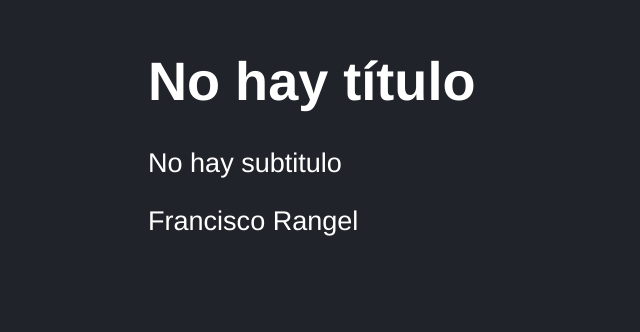
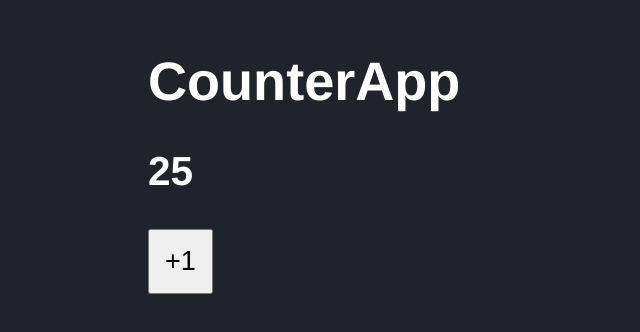
Before and after one commit to brunocoronado49/react-course-fernando, a React (Vite) app in the folder sectionFour/counter-app/: page / in a window 1280 px wide. Shown: the part 134-466 px from the top of the page, without its empty margins (0-640 px from the left). Built offline with nearby package versions, Linux system fonts and the light colour scheme.

Commit message:
Eventos en generales, hay bastantes se pueden hacer muchas cosas

```diff
--- /dev/null
+++ b/sectionFour/counter-app/src/CounterApp.jsx
@@ -0,0 +1,21 @@
+import PropTypes from "prop-types";
+
+const handleAdd = (event) => console.log(event);
+
+export const CounterApp = ({ value }) => {
+    return (
+        <>
+            <h1>CounterApp</h1>
+            <h2> {value} </h2>
+            <button onClick={handleAdd}>+1</button>
+        </>
+    );
+};
+
+CounterApp.propTypes = {
+    value: PropTypes.number,
+};
+
+CounterApp.defaultProps = {
+    value: 0,
+};
--- a/sectionFour/counter-app/src/main.jsx
+++ b/sectionFour/counter-app/src/main.jsx
@@ -1,11 +1,12 @@
 import React from "react";
 import ReactDOM from "react-dom/client";
-import { HelloWorldApp } from './HelloWorldApp'
-import { FirstApp } from './FirstApp'
-import './styles.css'
+import { HelloWorldApp } from "./HelloWorldApp";
+import { FirstApp } from "./FirstApp";
+import { CounterApp } from './CounterApp'
+import "./styles.css";
 
 ReactDOM.createRoot(document.getElementById("root")).render(
     <React.StrictMode>
-        <FirstApp />
+        <CounterApp value={25} />
     </React.StrictMode>
 );
--- a/sectionFour/counter-app/src/styles.css
+++ b/sectionFour/counter-app/src/styles.css
@@ -5,3 +5,8 @@
     font-size: 1.3rem;
     padding: 70px;
 }
+
+button {
+    padding: 15px;
+    font-size: 1.3rem;
+}
```
Also changed, not shown: sectionFour/counter-app/src/FirstApp.jsx (line endings or trailing spaces).
